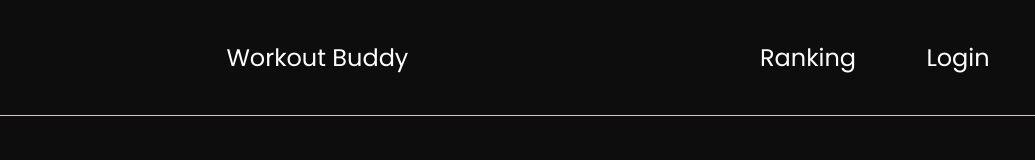
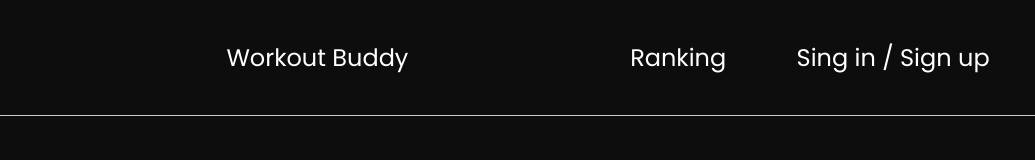
Before and after one commit to MadManJJ/UGTFit, a React (Vite) app in the folder frontend/: page /ranking in a window 1280 px wide. Shown: the top 160 px of the page, without its empty margins (0-1035 px from the left). Built offline with nearby package versions, Linux system fonts and the light colour scheme; no server answers.

Commit message:
change nav style

```diff
--- a/frontend/src/components/Navbar.jsx
+++ b/frontend/src/components/Navbar.jsx
@@ -148,7 +148,7 @@ function Navbar() {
             <li>
               <Link to="/login" onClick={() => handleLinkClick("/login")}>
                 <span className="button-bg"></span>
-                <h2>Login</h2>
+                <h2>Sing in / Sign up</h2>
               </Link>
             </li>
           )}
--- a/frontend/src/index.css
+++ b/frontend/src/index.css
@@ -507,6 +507,9 @@ input.error {
   .navbar.show ~ #overlay {
     display: block;
   }
+  .rankings ul {
+    padding-left: unset;
+  }
 }
 
 .btn {
```
